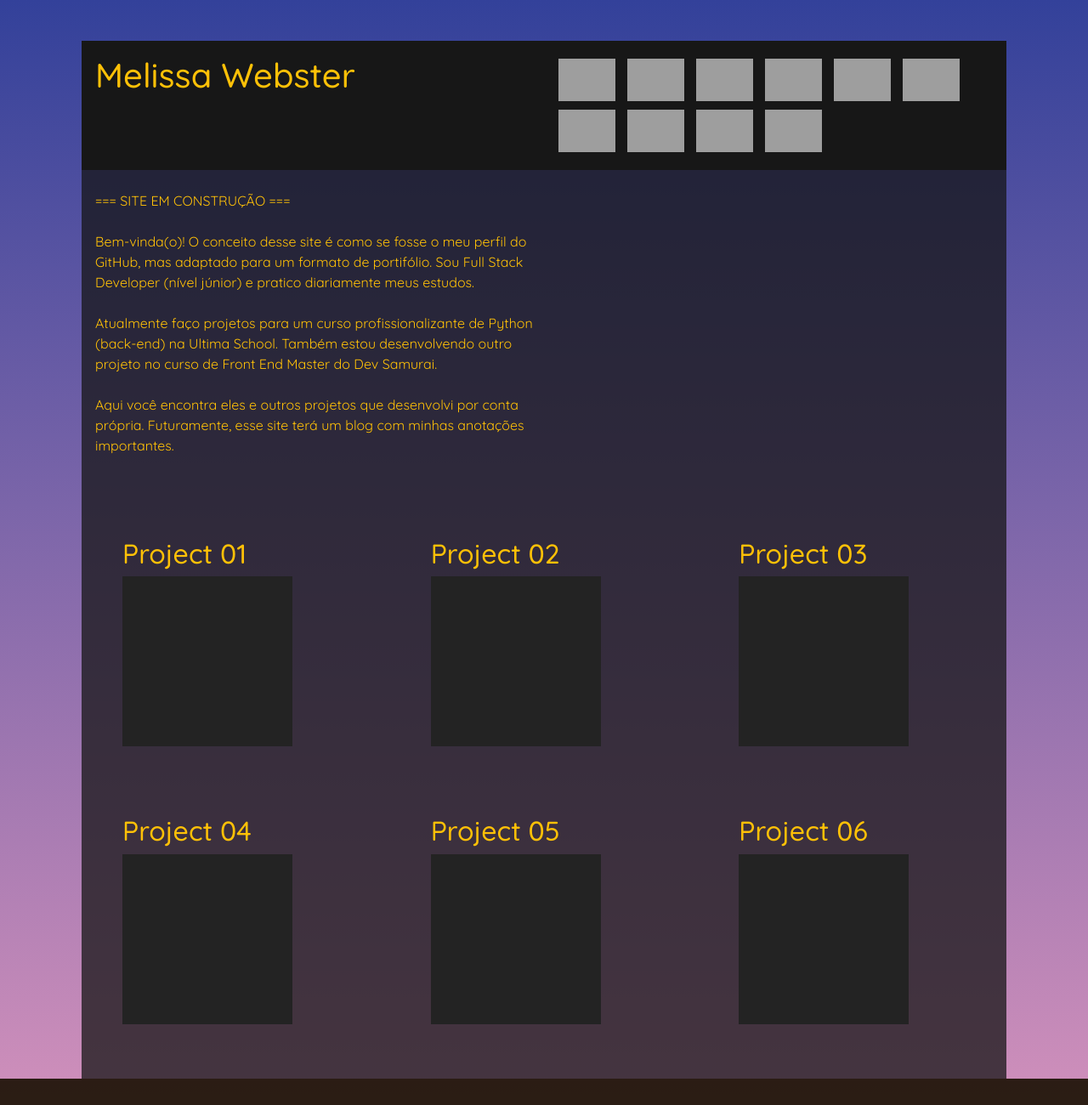
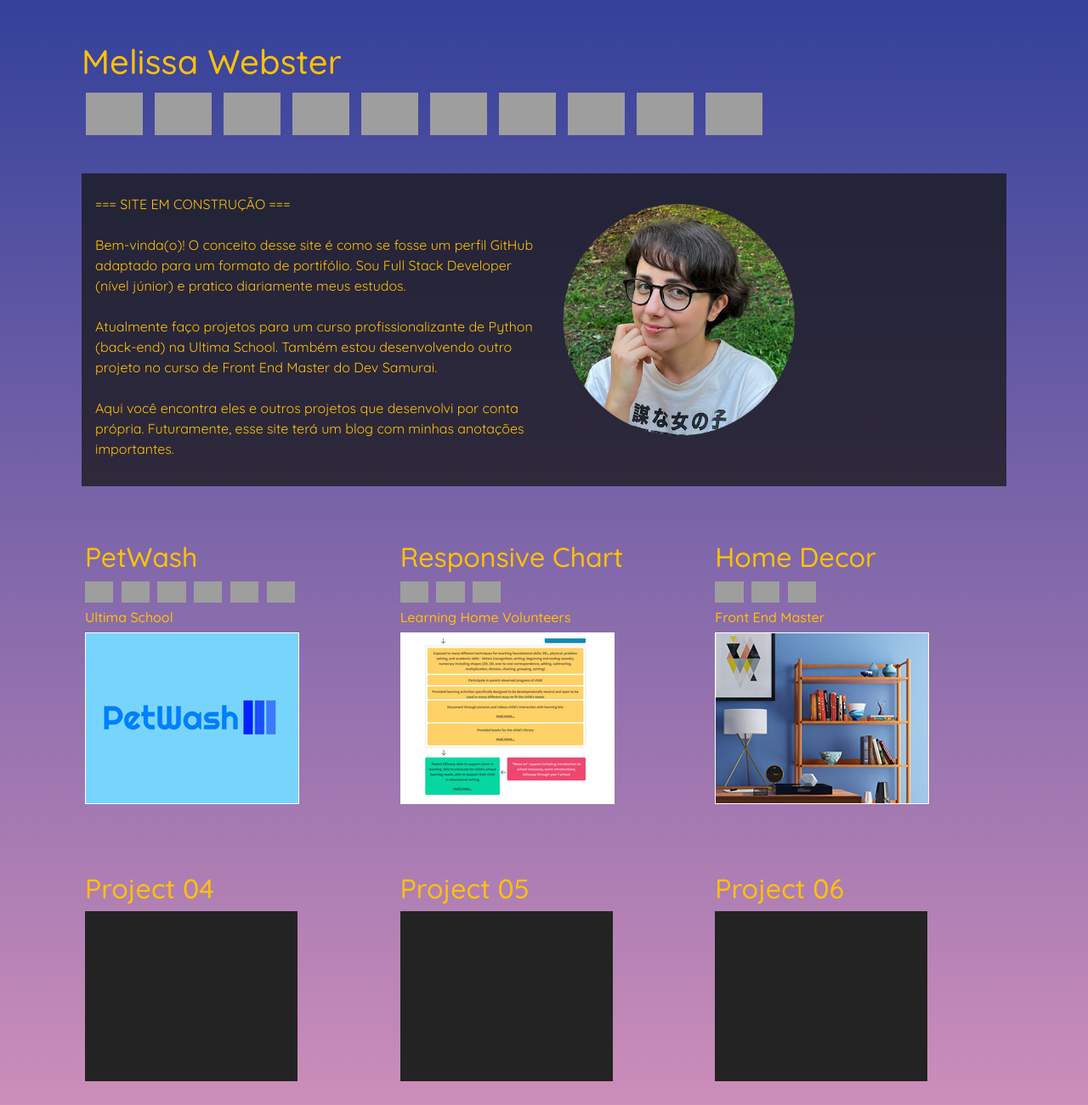
Before and after one commit to melissawebster/melissawebster.github.io, a website: page index.html in a window 1280 px wide. Shown: the top 1300 px of the page at 85% size. Drawn offline with nearby package versions, Linux system fonts and the light colour scheme; grey boxes are pictures that could not be loaded.

Commit message:
html css update

```diff
--- a/index.html
+++ b/index.html
@@ -13,103 +13,143 @@
 
     <!--HEADER-->
 
-    <div class="container-header p-3 mt-5">
-      <div class="row">
-          <div class="col">
-            <h1>Melissa Webster</h1>
-          </div>
-          <div class="col">
+    <div class="container-header pb-3 mt-5">
+      <div class="col">
+          <h1>Melissa Webster</h1>
+      </div>
+      <div class="col mt-2">
 
-            <img class="icon" src="https://cdn.jsdelivr.net/gh/devicons/devicon/icons/python/python-original.svg" />
+        <img class="icon" src="https://cdn.jsdelivr.net/gh/devicons/devicon/icons/javascript/javascript-original.svg" />
 
-            <img class="icon" src="https://cdn.jsdelivr.net/gh/devicons/devicon/icons/javascript/javascript-original.svg" />
+        <img class="icon" src="https://cdn.jsdelivr.net/gh/devicons/devicon/icons/bootstrap/bootstrap-original.svg" />
 
-            <img class="icon" src="https://cdn.jsdelivr.net/gh/devicons/devicon/icons/bootstrap/bootstrap-original.svg" />
+        <img class="icon" src="https://cdn.jsdelivr.net/gh/devicons/devicon/icons/react/react-original.svg" />
 
-            <img class="icon" src="https://cdn.jsdelivr.net/gh/devicons/devicon/icons/react/react-original.svg" />
+        <img class="icon" src="https://cdn.jsdelivr.net/gh/devicons/devicon/icons/sass/sass-original.svg" />
 
-            <img class="icon" src="https://cdn.jsdelivr.net/gh/devicons/devicon/icons/django/django-plain.svg" />
+        <img class="icon" src="https://cdn.jsdelivr.net/gh/devicons/devicon/icons/css3/css3-original.svg" />
 
-            <img class="icon" src="https://cdn.jsdelivr.net/gh/devicons/devicon/icons/sass/sass-original.svg" />
+        <img class="icon" src="https://cdn.jsdelivr.net/gh/devicons/devicon/icons/html5/html5-original.svg" />
 
-            <img class="icon" src="https://cdn.jsdelivr.net/gh/devicons/devicon/icons/html5/html5-original.svg" />
+        <img class="icon" src="https://cdn.jsdelivr.net/gh/devicons/devicon/icons/git/git-original.svg" />
 
-            <img class="icon" src="https://cdn.jsdelivr.net/gh/devicons/devicon/icons/css3/css3-original.svg" />
+        <img class="icon" src="https://cdn.jsdelivr.net/gh/devicons/devicon/icons/python/python-original.svg" />
 
-            <img class="icon" src="https://cdn.jsdelivr.net/gh/devicons/devicon/icons/git/git-original.svg" />
+        <img class="icon" src="https://cdn.jsdelivr.net/gh/devicons/devicon/icons/django/django-plain.svg" />
 
-            <img class="icon" src="https://cdn.jsdelivr.net/gh/devicons/devicon/icons/sqlite/sqlite-original.svg" />
+        <img class="icon" src="https://cdn.jsdelivr.net/gh/devicons/devicon/icons/sqlite/sqlite-original.svg" />
 
-
-          </div>
       </div>
     </div>
 
       <!--DESCRIPTION-->
-    <div class="container-description p-3">
+    <div class="container-description mt-4 p-3">
       <div class="row">
-        <div class="col-sm-6">
+
+        <div class="col-md-6">
           <p class="pt-2">=== SITE EM CONSTRUÇÃO ===</p>
-          <p class="pt-2">Bem-vinda(o)! O conceito desse site é como se fosse o meu perfil do GitHub, mas adaptado para um formato de portifólio. Sou Full Stack Developer (nível júnior) e pratico diariamente meus estudos.</p>
+          <p class="pt-2">Bem-vinda(o)! O conceito desse site é como se fosse um perfil GitHub adaptado para um formato de portifólio. Sou Full Stack Developer (nível júnior) e pratico diariamente meus estudos.</p>
           <p class="pt-2">Atualmente faço projetos para um curso profissionalizante de Python (back-end) na Ultima School. Também estou desenvolvendo outro projeto no curso de Front End Master do Dev Samurai.</p>
           <p class="pt-2">Aqui você encontra eles e outros projetos que desenvolvi por conta própria. Futuramente, esse site terá um blog com minhas anotações importantes.</p>
+        </div>
+
+        <div class="col-md-6">
+          <img class="profile" src="img/melissa-webster-profile-pic.png" alt="">
         </div>
       </div>
     </div>
 
     <!--PROJECTS-->
     <div class="container-projects py-5">
+
       <div class="row">
-          <div class="col-md-4 px-5 py-3">
-            <h2>Project 01</h2>
-            <svg width="200" height="200">
-              <rect width="200" height="200"
-              style="fill:#232323" />
-            </svg>
-          </div>
-          <div class="col-md-4 px-5 py-3">
-            <h2>Project 02</h2>
-            <svg width="200" height="200">
-              <rect width="200" height="200"
-              style="fill:#232323" />
-            </svg>
-          </div>
-          <div class="col-md-4 px-5 py-3">
-            <h2>Project 03</h2>
-            <svg width="200" height="200">
-              <rect width="200" height="200"
-              style="fill:#232323" />
-            </svg>
-          </div>
+
+        <div class="col-lg-4 col-md-6 px-3 py-3">
+          <h2>PetWash</h2>
+          <span>
+
+            <img class="icon-sm" src="https://cdn.jsdelivr.net/gh/devicons/devicon/icons/bootstrap/bootstrap-original.svg" />
+
+            <img class="icon-sm" src="https://cdn.jsdelivr.net/gh/devicons/devicon/icons/css3/css3-original.svg" />
+
+            <img class="icon-sm" src="https://cdn.jsdelivr.net/gh/devicons/devicon/icons/html5/html5-original.svg" />
+
+            <img class="icon-sm" src="https://cdn.jsdelivr.net/gh/devicons/devicon/icons/python/python-original.svg" />
+
+            <img class="icon-sm" src="https://cdn.jsdelivr.net/gh/devicons/devicon/icons/django/django-plain.svg" />
+
+            <img class="icon-sm" src="https://cdn.jsdelivr.net/gh/devicons/devicon/icons/sqlite/sqlite-original.svg" />
+
+          </span>
+          <h6 class="mt-2">Ultima School</h6>
+          <img class="project-thumb" src="img/petwash-thumb.png">
+        </div>
+
+        <div class="col-lg-4 col-md-6 px-3 py-3">
+          <h2>Responsive Chart</h2>
+          <span>
+
+            <img class="icon-sm" src="https://cdn.jsdelivr.net/gh/devicons/devicon/icons/javascript/javascript-original.svg" />
+
+            <img class="icon-sm" src="https://cdn.jsdelivr.net/gh/devicons/devicon/icons/css3/css3-original.svg" />
+
+            <img class="icon-sm" src="https://cdn.jsdelivr.net/gh/devicons/devicon/icons/html5/html5-original.svg" />
+
+          </span>
+          <h6 class="mt-2">Learning Home Volunteers</h6>
+          <img class="project-thumb" src="img/lhv-thumb.png">
+        </div>
+
+        <div class="col-lg-4 col-md-6 px-3 py-3">
+          <h2>Home Decor</h2>
+          <span>
+
+            <img class="icon-sm" src="https://cdn.jsdelivr.net/gh/devicons/devicon/icons/bootstrap/bootstrap-original.svg" />
+
+            <img class="icon-sm" src="https://cdn.jsdelivr.net/gh/devicons/devicon/icons/css3/css3-original.svg" />
+
+            <img class="icon-sm" src="https://cdn.jsdelivr.net/gh/devicons/devicon/icons/html5/html5-original.svg" />
+
+          </span>
+          <h6 class="mt-2">Front End Master</h6>
+          <img class="project-thumb" src="img/homedecor-thumb.png">
+        </div>
+
       </div>
+
       <div class="row pt-5">
-        <div class="col-md-4 px-5 py-3">
+
+        <div class="col-lg-4 col-md-6 px-3 py-3">
           <h2>Project 04</h2>
-          <svg width="200" height="200">
-            <rect width="200" height="200"
+          <svg width="250" height="200">
+            <rect width="250" height="200"
             style="fill:#232323" />
           </svg>
         </div>
-        <div class="col-md-4 px-5 py-3">
+
+        <div class="col-lg-4 col-md-6 px-3 py-3">
           <h2>Project 05</h2>
-          <svg width="200" height="200">
-            <rect width="200" height="200"
+          <svg width="250" height="200">
+            <rect width="250" height="200"
             style="fill:#232323" />
           </svg>
         </div>
-        <div class="col-md-4 px-5 py-3">
+
+        <div class="col-lg-4 col-md-6 px-3 py-3">
           <h2>Project 06</h2>
-          <svg width="200" height="200">
-            <rect width="200" height="200"
+          <svg width="250" height="200">
+            <rect width="250" height="200"
             style="fill:#232323" />
           </svg>
         </div>
+
       </div>
+
     </div>
 
 
     <!--FOOTER-->
-    <div class="container-footer text-center pt-5 pb-3">
+    <div class="container-footer text-center pt-3 pb-3">
       <p>
         Melissa Webster - Full Stack Developer (Junior)<br>
         [portfolio running on bootstrap5]<br>
```
Also changed, not shown: img/homedecor-thumb.png (added), img/lhv-thumb.png (added), img/melissa-webster-profile-pic.png (added), img/petwash-thumb.png (added), style.css.
